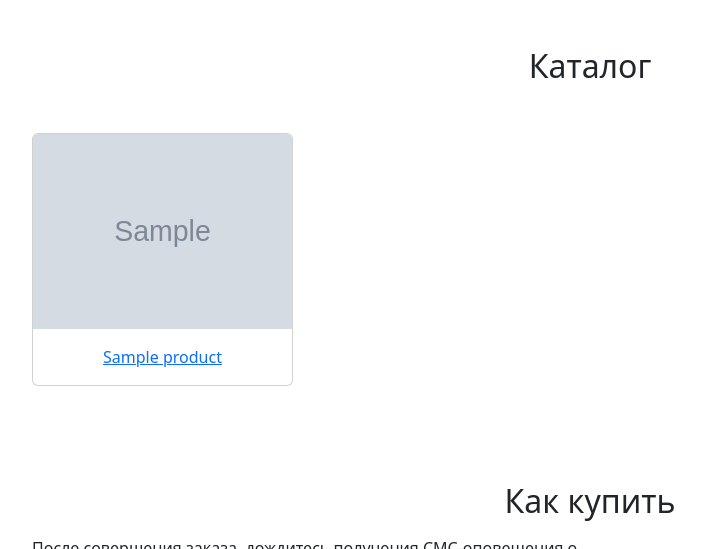
After one commit to AlexSparrow5973/sukki.com, a Flask app: template app/templates/product/catalog.html in a window 1280 px wide. The commit adds this page. Shown: the part 961-1510 px from the top of the page, without its empty margins (50-755 px from the left). Run offline with Flask 3, Linux system fonts and the light colour scheme; tables that the repository leaves empty hold one stand-in row (values such as "Sample post"); the template is opened without the code that fills it: values that come from a table or form of the project are taken from there, most other values are stand-ins (such as "Sample title", 1, 10 or a date in 2020); grey boxes marked "Sample" are stand-in pictures; some libraries are stand-ins or nearby versions.

Commit message:
render template catalog

```diff
--- a/app/product/views.py
+++ b/app/product/views.py
@@ -9,4 +9,4 @@ blueprint = Blueprint('product', __name__)
 def index():
     title = 'Sukki.com'
     product_list = Product.query.all()
-    return render_template('index.html', title=title, product_list=product_list)
+    return render_template('product/catalog.html', title=title, product_list=product_list)
--- a/app/templates/index.html
+++ b/app/templates/base.html
@@ -101,29 +101,11 @@
         </button>
       </div>
     </section>
-    <section id="catalog" class="catalog-all pt-5 pb-5">
-      <div class="container">
-        <div class="row">
-          <div class="col-12">
-            <h2 class="text-center mb-5">Каталог</h2>
-          </div>
-        </div>
-      </div>
-      <div class="container">
-        <div class="row row-cols-1 row-cols-lg-4 row-cols-md-2 g-4">
-          {% for product in product_list %}
-            <div class="col">
-              <div class="card">
-                <img src="{{ url_for('static', filename='/prod_image/{{ product.file_name }}') }}" class="card-img-top" alt="{{ product.file_name }}">
-                <div class="card-body text-center">
-                  <a href="#">{{ product.name }}</a>
-                </div>
-              </div>
-            </div>
-          {% endfor %}
-        </div>
-      </div>
-    </section>
+
+    {% block catalog %}
+
+    {% endblock %}
+
     <section id="buy_instruction" class="buy-instruction pt-5 pb-5">
       <div class="container">
         <div class="row">
@@ -219,7 +201,6 @@
         </div>
       </div>
     </section>
-    <div class="board4 bg-set"></div>
     <script>
       window.onscroll = function () {
         var scrolled = window.pageYOffset || document.documentElement.scrollTop; // Получаем положение скролла
--- /dev/null
+++ b/app/templates/product/catalog.html
@@ -0,0 +1,29 @@
+{% extends "base.html" %}
+
+{% block catalog %}
+
+<section id="catalog" class="catalog-all pt-5 pb-5">
+    <div class="container">
+      <div class="row">
+        <div class="col-12">
+          <h2 class="text-center mb-5">Каталог</h2>
+        </div>
+      </div>
+    </div>
+    <div class="container">
+      <div class="row row-cols-1 row-cols-lg-4 row-cols-md-2 g-4">
+        {% for product in product_list %}
+          <div class="col">
+            <div class="card">
+              <img src="{{ url_for('static', filename='/prod_image/'+product.file_name) | default('Rectangle30.png') }}" class="card-img-top" alt="{{ product.file_name }}">
+              <div class="card-body text-center">
+                <a href="#">{{ product.name }}</a>
+              </div>
+            </div>
+          </div>
+        {% endfor %}
+      </div>
+    </div>
+</section>
+
+{% endblock %}
```
